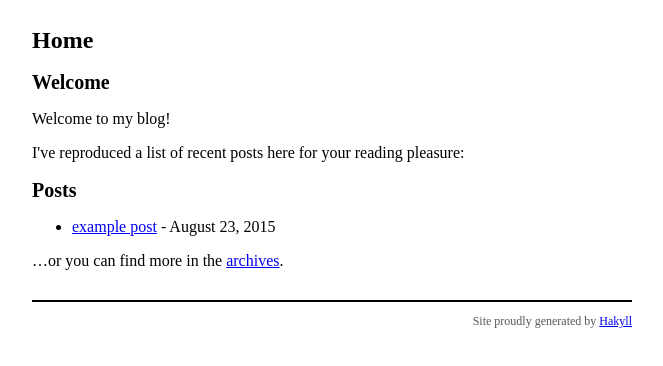
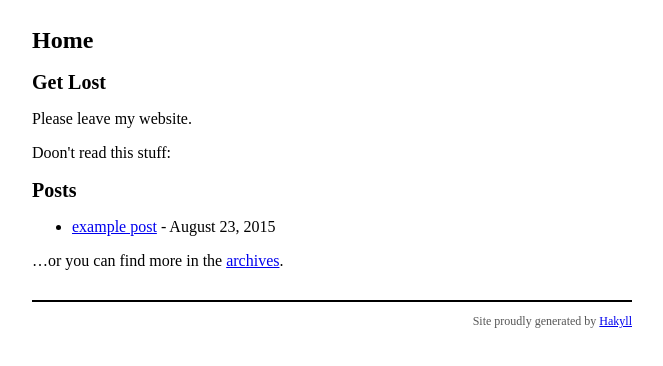
Before and after one commit to a-robins0n/a-robins0n.github.io, a plain HTML site: page docs/index.html in a window 1280 px wide. Shown: the part 50-416 px from the top of the page, without its empty margins (308-971 px from the left). Drawn offline with Linux system fonts and the light colour scheme.

Commit message:
literally whatever

```diff
--- a/docs/index.html
+++ b/docs/index.html
@@ -22,11 +22,11 @@
         <div id="content">
             <h1>Home</h1>
 
-            <h2>Welcome</h2>
+            <h2>Get Lost</h2>
 
-<p>Welcome to my blog!</p>
+<p>Please leave my website.</p>
 
-<p>I've reproduced a list of recent posts here for your reading pleasure:</p>
+<p>Doon't read this stuff:</p>
 
 <h2>Posts</h2>
 <ul>
```
Also changed, not shown: index.html (+3 -3 lines).
